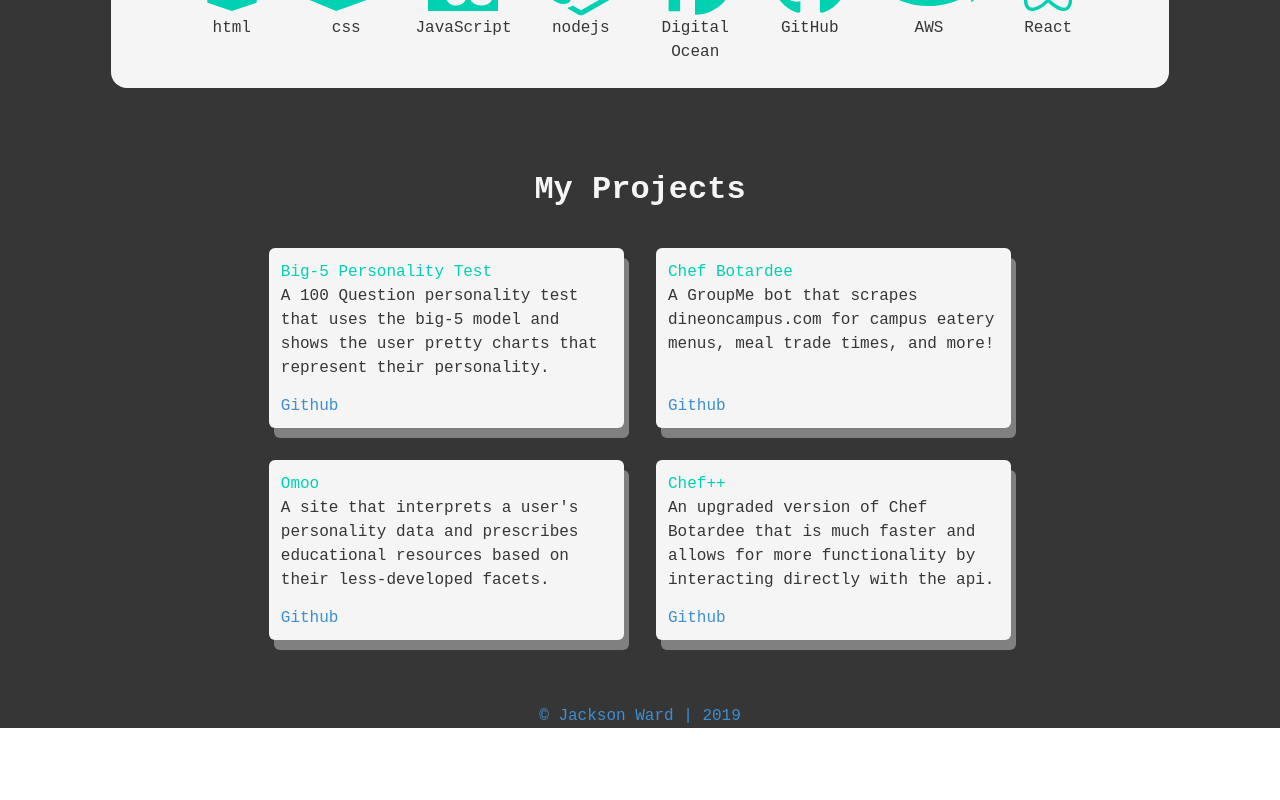
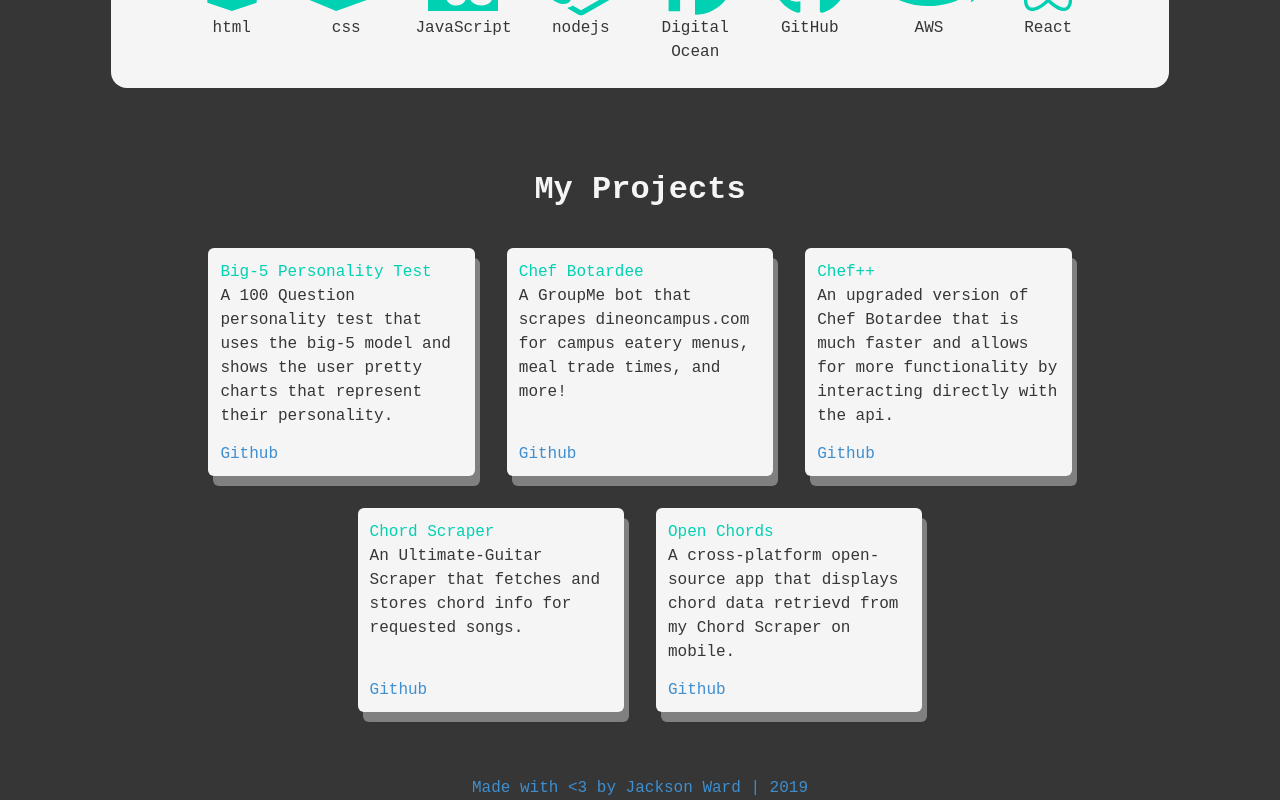
Before and after one commit to jacksonward/jacksonward.github.io, a React (Create React App) app: page / in a window 1280 px wide. Shown: the part 1424-2224 px from the top of the page. Before the commit the page ends 2152 px from the top, so only its background shows below. Built offline with nearby package versions, Linux system fonts and the light colour scheme.

Commit message:
Update Projects

```diff
--- a/public/index.html
+++ b/public/index.html
@@ -8,6 +8,7 @@
       content="width=device-width, initial-scale=1, shrink-to-fit=no"
     />
     <meta name="theme-color" content="#000000" />
+    <link href="https://fonts.googleapis.com/css?family=PT+Sans" rel="stylesheet" />
     <!--
       manifest.json provides metadata used when your web app is installed on a
       user's mobile device or desktop. See https://developers.google.com/web/fundamentals/web-app-manifest/
--- a/src/App.js
+++ b/src/App.js
@@ -1,4 +1,5 @@
 import React, { Component } from 'react';
+import './index.css'
 import './App.css';
 import 'bulma/css/bulma.css'
 import {
@@ -148,23 +149,25 @@ class App extends Component {
             link="https://github.com/jacksonward/hungryBot"
             />
             <Project
-            name="Omoo"
-            description="A site that interprets a user's personality data
-            and prescribes educational resources based on their less-developed facets."
-            link="https://github.com/jacksonward/omoo.io"
-            />
-            <Project
             name="Chef++"
             description="An upgraded version of Chef Botardee that is much faster and allows for more functionality by interacting directly with the api."
             link="https://github.com/jacksonward/chefBot"
+            />
+            <Project
+            name="Chord Scraper"
+            description="An Ultimate-Guitar Scraper that fetches and stores chord info for requested songs."
+            link="https://github.com/jacksonward/chord-scraper"
+            />
+            <Project
+            name="Open Chords"
+            description="A cross-platform open-source app that displays chord data retrievd from my Chord Scraper on mobile."
+            link="https://github.com/jacksonward/open-chords"
             />
           </div>
         </section>
         <footer className="footer is-paddingless has-background-dark">
           <div className="content has-text-centered has-text-info">
-            <p>
-            © Jackson Ward | 2019
-            </p>
+            <p>{`Made with <3 by Jackson Ward | 2019`}</p>
           </div>
         </footer>
       </div>
--- a/src/Project.js
+++ b/src/Project.js
@@ -3,7 +3,7 @@ import React, { Component } from 'react'
 export class Project extends Component {
   render() {
     return (
-      <div className="column is-one-third box is-fullwidth-mobile has-background-light has-text-left"
+      <div className="column is-one-quarter box is-fullwidth-mobile has-background-light has-text-left"
       style={{position: "relative", margin: "1em", paddingBottom: "3em", marginBottom: "0 !important"}}>
         <h2 className="has-text-primary">{this.props.name}</h2>
         <p className="has-text-dark">{this.props.description}</p>
```
Also changed, not shown: src/index.css (line endings or trailing spaces).
